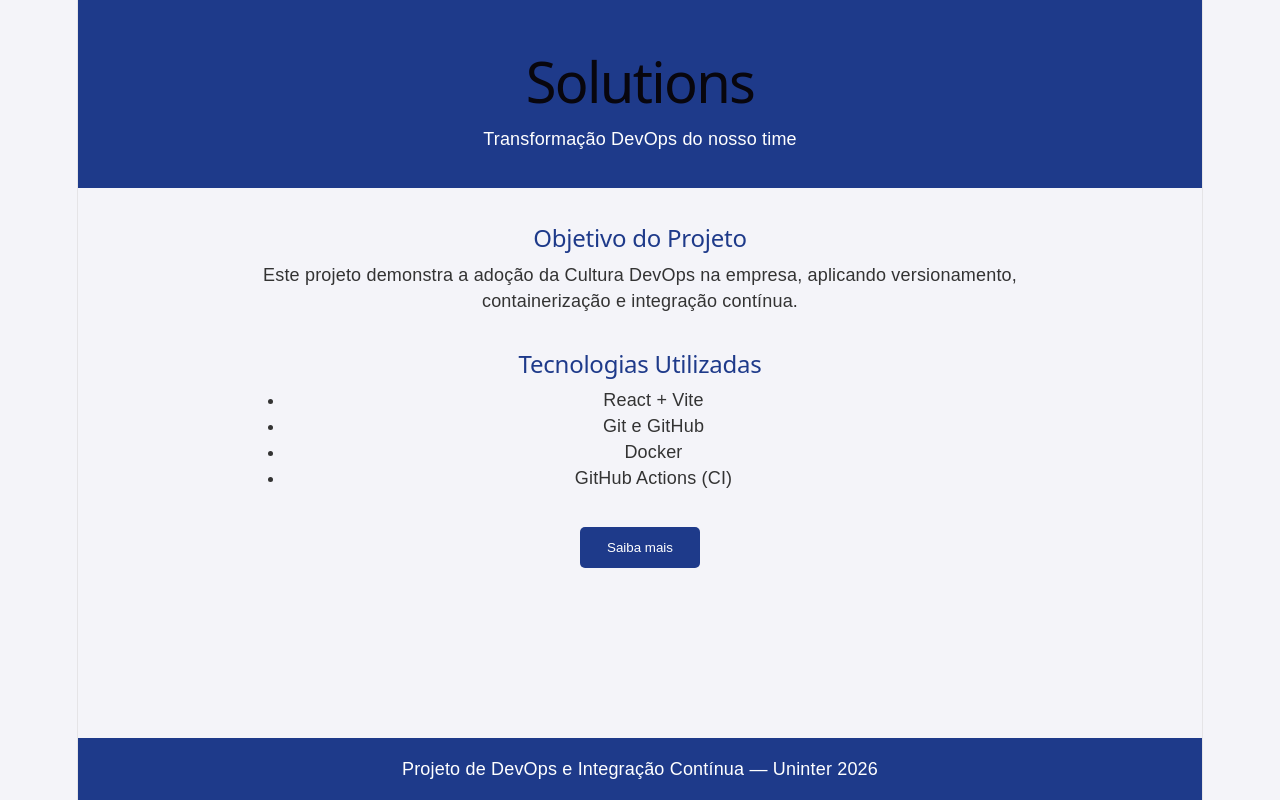
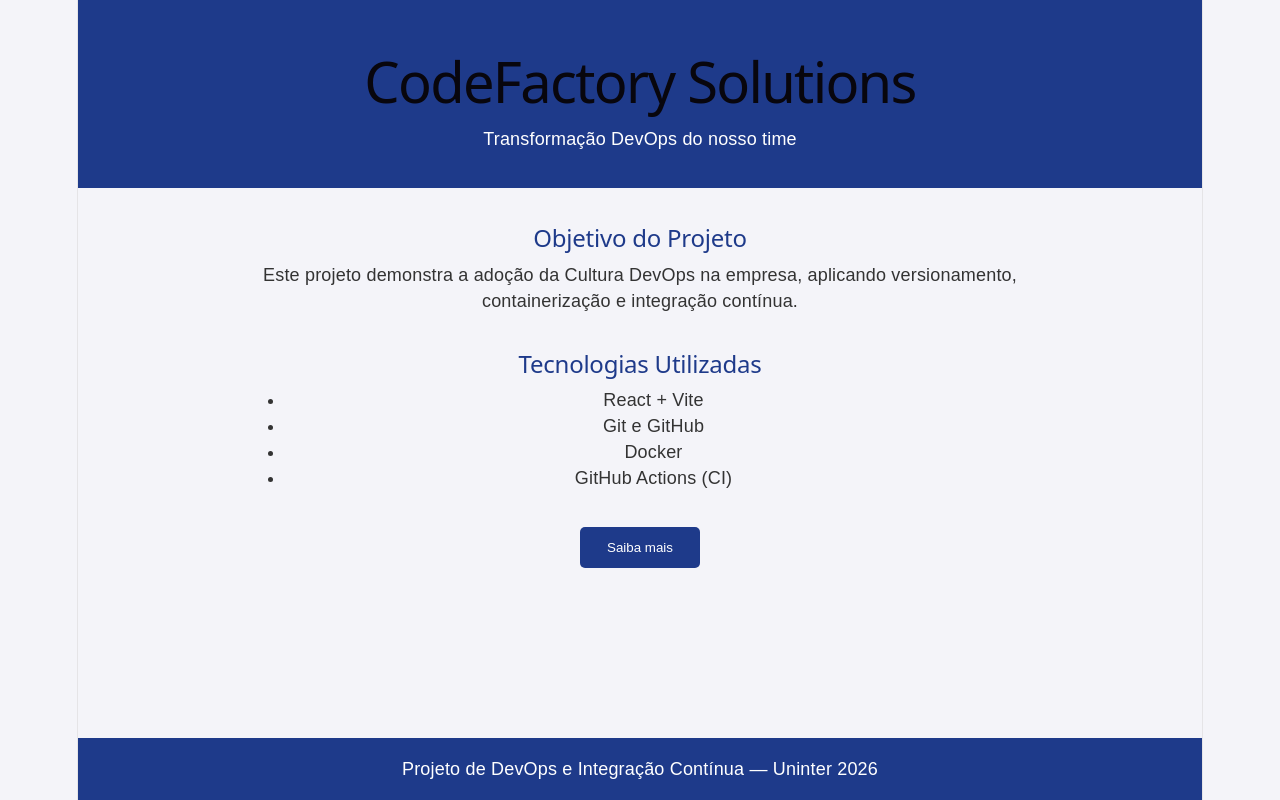
Before and after one commit to ThiFAC/infraDevOps, a React (Vite) app: page / in a window 1280 px wide. Built offline with nearby package versions, Linux system fonts and the light colour scheme.

Commit message:
Correcao arquivo CI

```diff
--- a/src/App.jsx
+++ b/src/App.jsx
@@ -4,7 +4,7 @@
   return (
     <div className="app">
       <header className="app-header">
-        <h1> Solutions</h1>
+        <h1>CodeFactory Solutions</h1>
         <p>Transformação DevOps do nosso time</p>
       </header>
 
```
